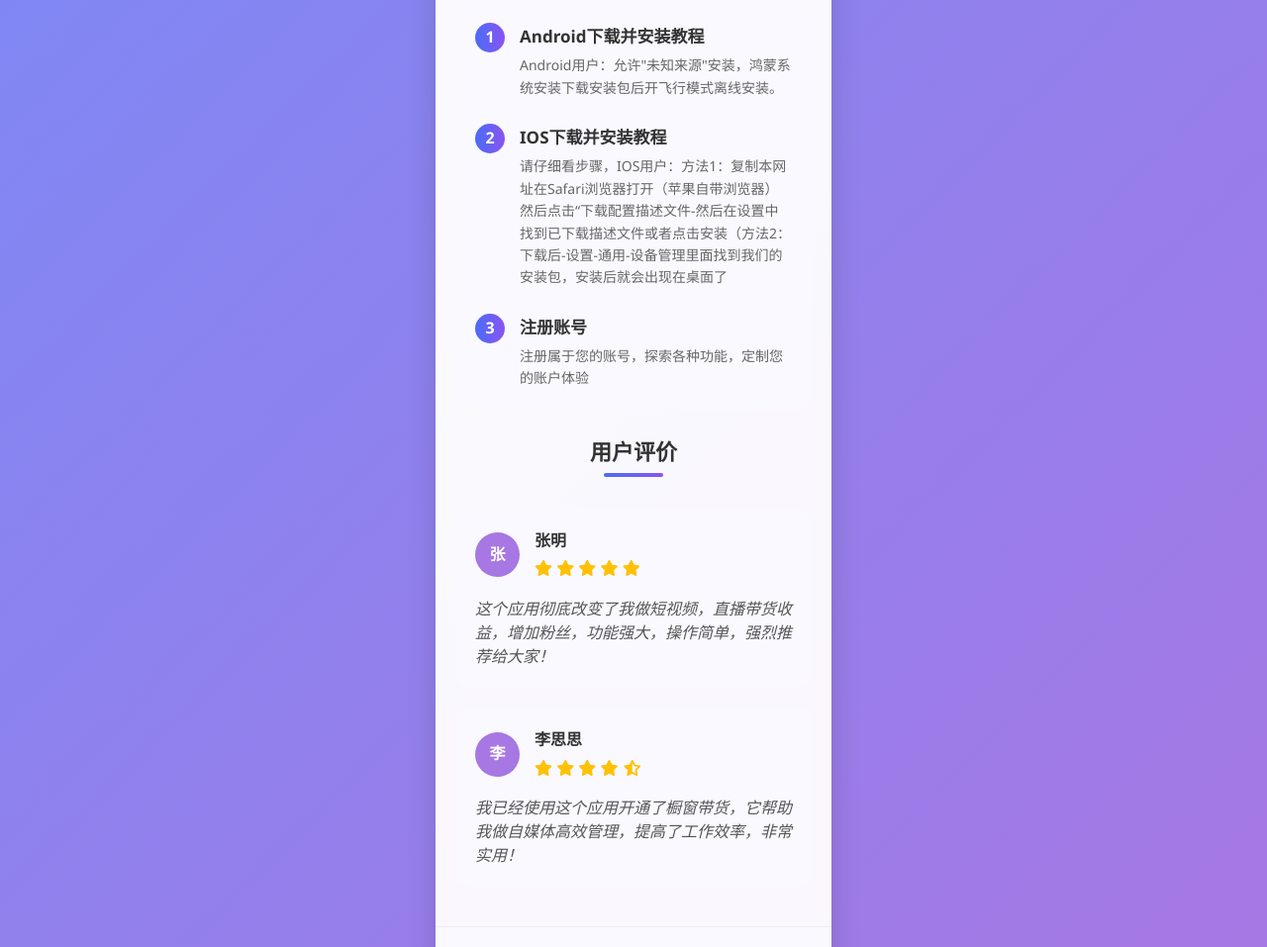
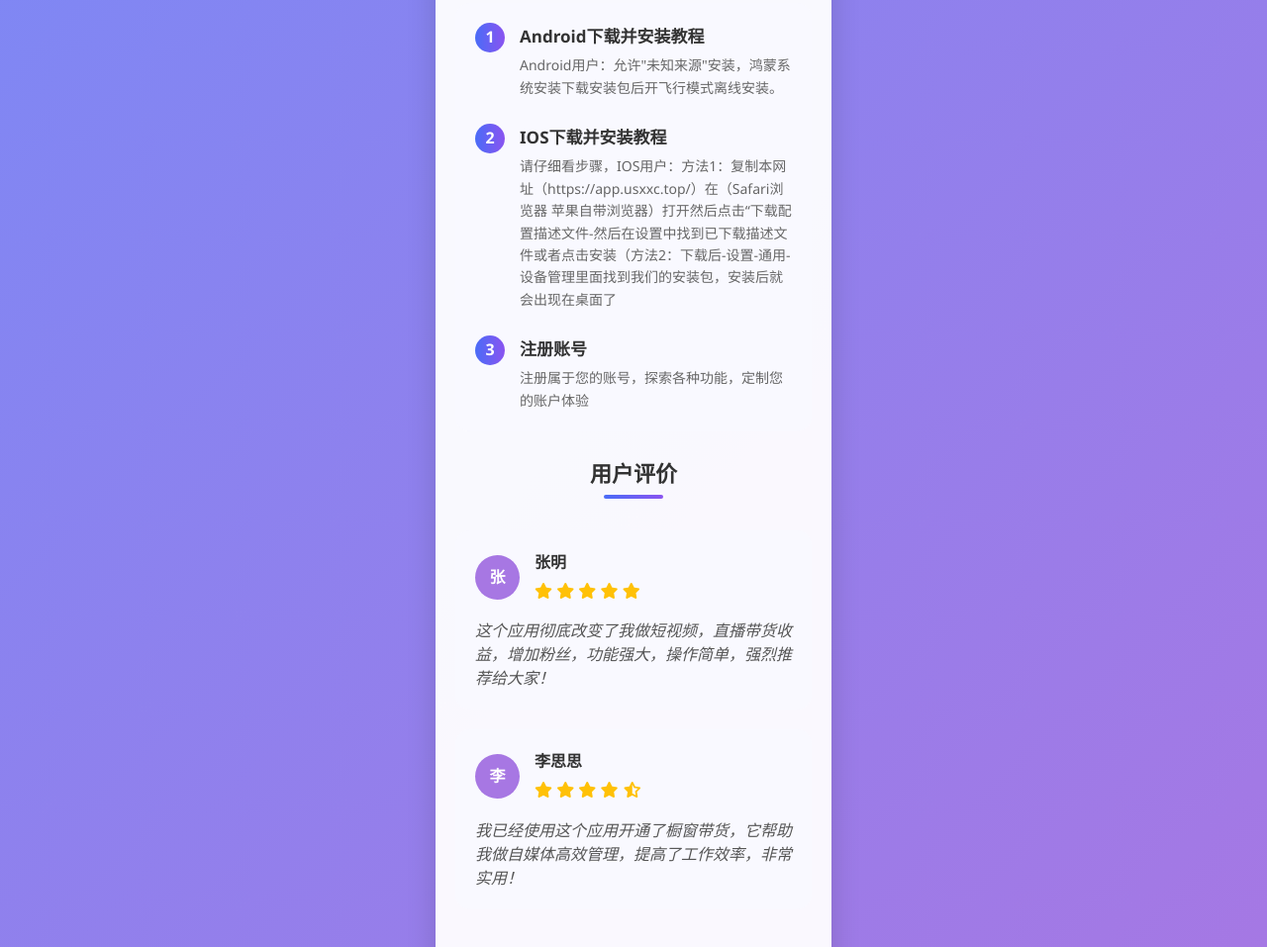
Before and after one commit to 27657627/wanghong, a plain HTML site: page index.html in a window 1280 px wide. Shown: the part 1058-2015 px from the top of the page at 99% size. Drawn offline with Linux system fonts and the light colour scheme.

Commit message:
Update index.html

```diff
--- a/index.html
+++ b/index.html
@@ -405,7 +405,7 @@
                 <div class="step-number">2</div>
                 <div class="step-content">
                     <h3>IOS下载并安装教程</h3>
-                    <p>请仔细看步骤，IOS用户：方法1：复制本网址在Safari浏览器打开（苹果自带浏览器）然后点击“下载配置描述文件-然后在设置中找到已下载描述文件或者点击安装（方法2：下载后-设置-通用-设备管理里面找到我们的安装包，安装后就会出现在桌面了</p>
+                    <p>请仔细看步骤，IOS用户：方法1：复制本网址（https://app.usxxc.top/）在（Safari浏览器 苹果自带浏览器）打开然后点击“下载配置描述文件-然后在设置中找到已下载描述文件或者点击安装（方法2：下载后-设置-通用-设备管理里面找到我们的安装包，安装后就会出现在桌面了</p>
                 </div>
             </div>
             <div class="step">
```
